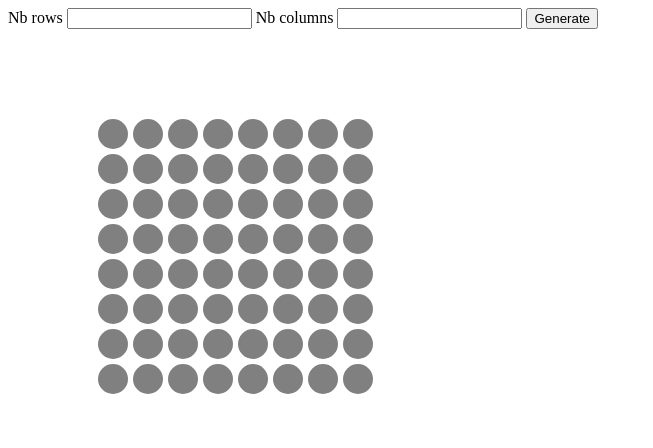
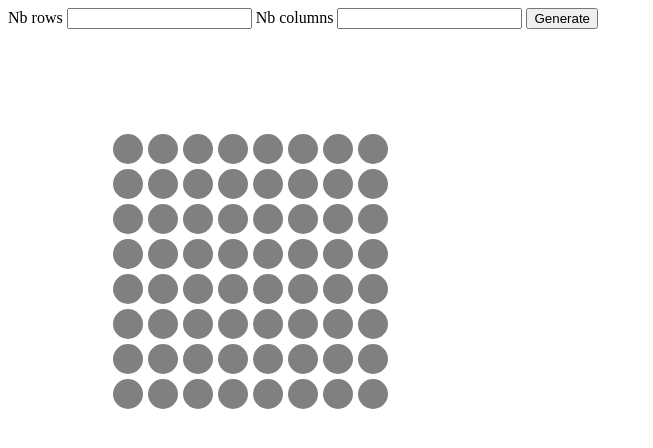
Before and after one commit to nicolasmedoc/Tuto2-D3js, a plain HTML site: page index.html in a window 1280 px wide. Shown: the top 448 px of the page, without its empty margins (0-653 px from the left). Drawn offline with nearby package versions, Linux system fonts and the light colour scheme.

Commit message:
tuto2 init

```diff
--- a/index.html
+++ b/index.html
@@ -93,6 +93,8 @@
         cellG.append("circle")
             .attr("class","cellCircle")
             .attr("r",radiusMax)
+            .attr("cx", radiusMax)
+            .attr("cy", radiusMax)
             .attr("fill",(cell)=>{
                     return "gray";
             })
```
